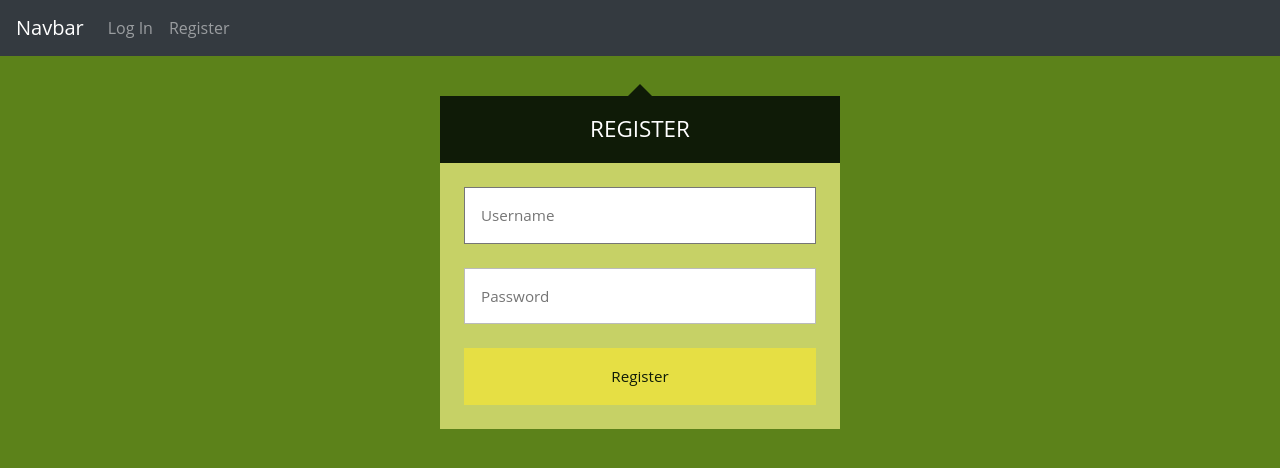
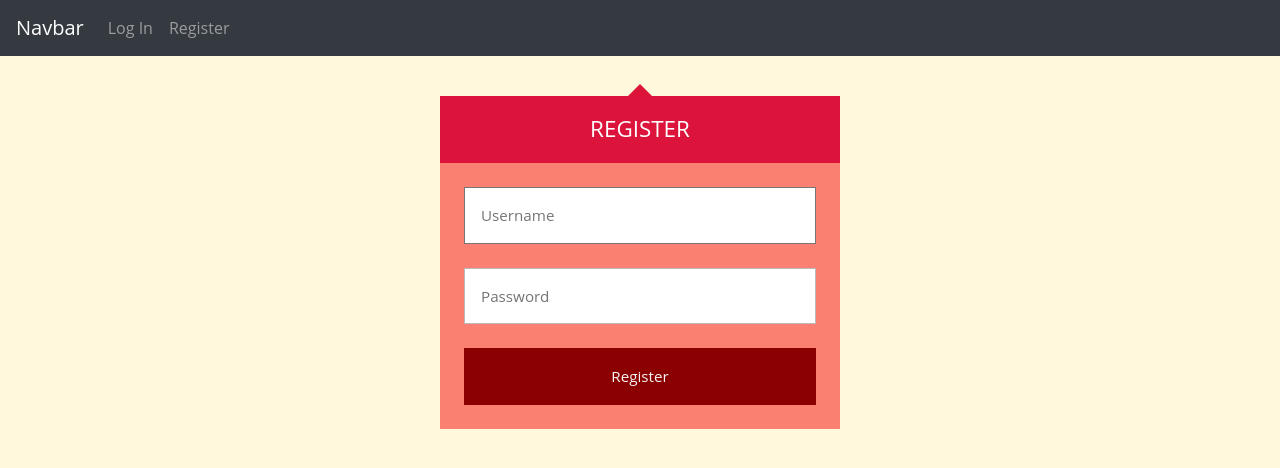
Before and after one commit to Lv-474-Python/FirstAppAndriiKret, a Django app: template quizProject/account/templates/register.html in a window 1280 px wide. Shown: the top 468 px of the page. Run offline with Django 3.2, Linux system fonts and the light colour scheme; the template is opened without the code that fills it, so the values that code supplies are empty; some libraries are stand-ins or nearby versions.

Commit message:
change visual design of templates

```diff
--- a/quizProject/account/static/css/log_in.css
+++ b/quizProject/account/static/css/log_in.css
@@ -2,7 +2,7 @@
 /*@import url(https://fonts.googleapis.com/css?family=Open+Sans:400,700);*/
 
 body {
-  background: #5C821A;
+  background: #FFF8DC;
   font-family: 'Open Sans', sans-serif;
 }
 
@@ -25,11 +25,11 @@
   margin-right: auto;
   margin-left: auto;
   border: 12px solid transparent;
-  border-bottom-color: #0F1B07;
+  border-bottom-color: #DC143C;
 }
 
 .login-header {
-  background: #0F1B07;
+  background: #DC143C;
   padding: 20px;
   font-size: 1.4em;
   font-weight: normal;
@@ -39,7 +39,7 @@
 }
 
 .login-container {
-  background: #C6D166;
+  background: #FA8072;
   padding: 12px;
 }
 
@@ -74,9 +74,9 @@
 }
 
 .login input[type="submit"] {
-  background: #e6df44;
+  background: #8B0000;
   border-color: transparent;
-  color: #0F1B07;
+  color: whitesmoke;
   cursor: pointer;
 }
 
--- a/quizProject/account/templates/base.html
+++ b/quizProject/account/templates/base.html
@@ -21,6 +21,9 @@
         <ul class="navbar-nav">
             {% if user.is_authenticated %}
             <li class="nav-item">
+                <a class="nav-link" href="test_list">Test list</a>
+            </li>
+            <li class="nav-item">
                 <a class="nav-link" href="create_quiz">Create quiz</a>
             </li>
             <li class="nav-item">
```
Also changed, not shown: quizProject/account/templates/user_list.html (+3 -4 lines).
